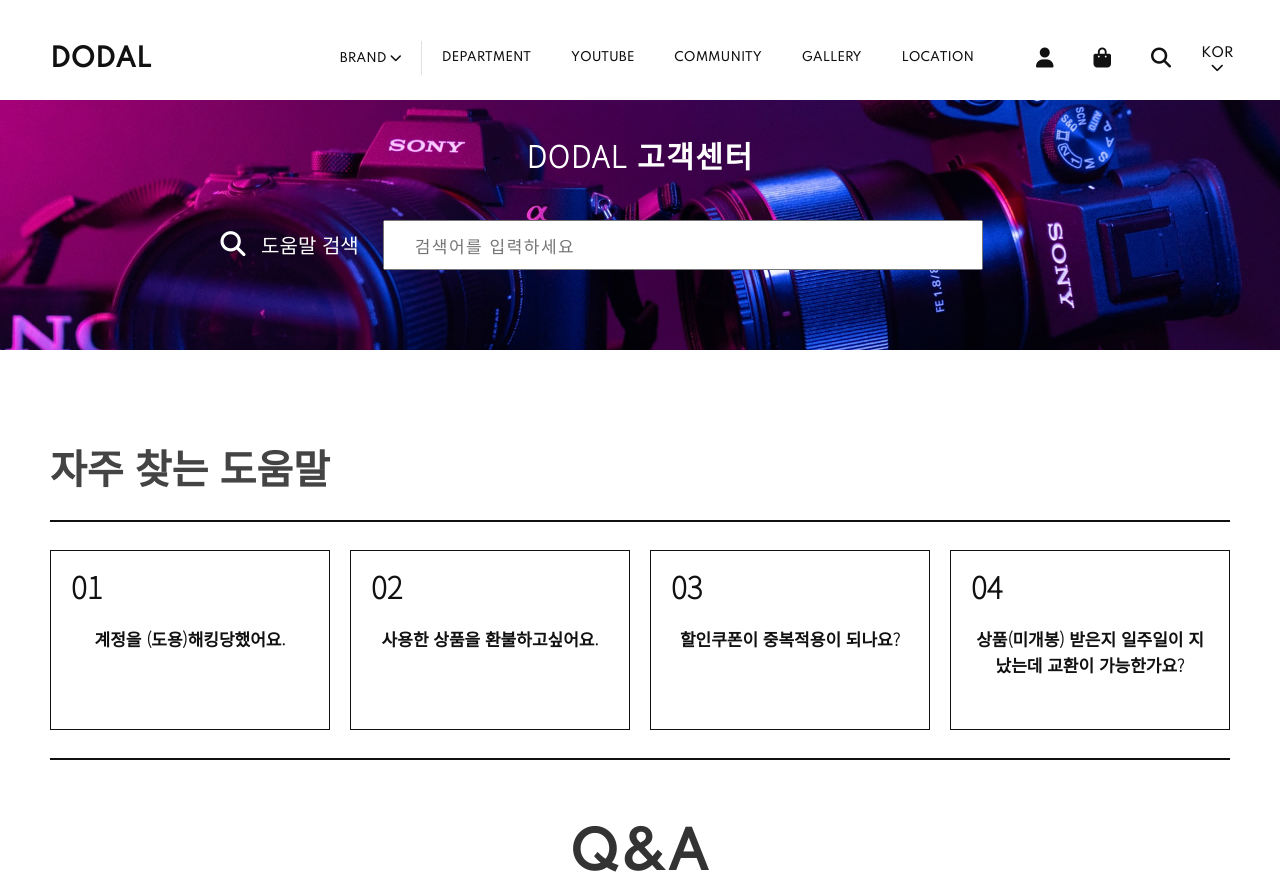
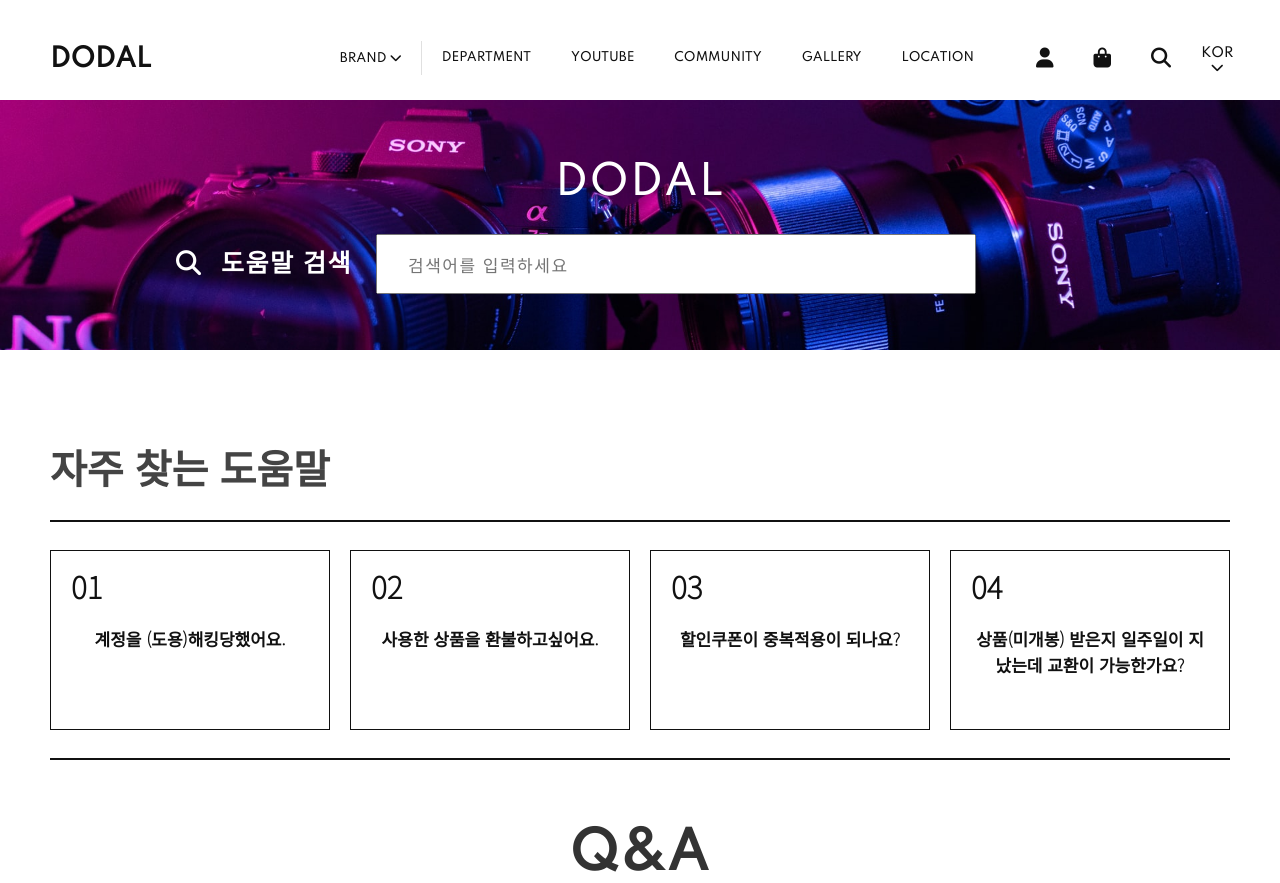
Before and after one commit to dodal81/dodal_portfolio, a plain HTML site: page community.html in a window 1280 px wide. Shown: the top 883 px of the page. Drawn offline with Linux system fonts and the light colour scheme; a web font is replaced by a local one.

Commit message:
커뮤니티 수정

```diff
--- a/community.html
+++ b/community.html
@@ -57,7 +57,7 @@
 
 	<section class="content community">
 		<div class="sub_visual">
-			<h1>DODAL 고객센터</h1>
+			<h1>DODAL</h1>
 			<div class="coummity_search">
 				<label for="sear"><i class="fas fa-search"></i> 도움말 검색</label>
 				<input type="text" name="sear" id="sear" placeholder="검색어를 입력하세요">
--- a/scss/_community.scss
+++ b/scss/_community.scss
@@ -7,6 +7,7 @@
 */
 
 .community {
+	// background: #fff;
 	.sub_visual {
 		background: url(../img/came2.jpg);
 		background-size: cover;
@@ -17,11 +18,11 @@
 
 		>h1 {
 			text-align: center;
-			font: bold 30px/1 "Noto Sans KR";
+			font: 400 40px/1 "Spartan";
 			letter-spacing: 1.5px;
 			color: #fff;
-			padding-top: 40px;
-			margin-bottom: 30px;
+			padding-top: 63px;
+			margin-bottom: 11px;
 		}
 		.coummity_search {
 			display: inline-block;
@@ -29,12 +30,13 @@
 			margin-top: 20px;
 			text-align: center;
 			position: absolute;
-			left: -3%;
+			left: -5%;
 
 			label {
-				font: 500 20px/1.5 "Noto Sans KR";
+				font: bold 25px/1.5 "Noto Sans KR";
 				color: #fff;
 				margin-right: 20px;
+				letter-spacing: 1.5px;
 
 				i {
 					font-size: 25px;
@@ -43,7 +45,7 @@
 			}
 			input[type="text"] {
 				width: 600px;
-				height: 50px;
+				height: 60px;
 				padding-left: 30px;
 				font: 17px/1 "Noto Sans KR";
 				letter-spacing: 1.5px;
```
Also changed, not shown: css/style.css, 1 other file.
